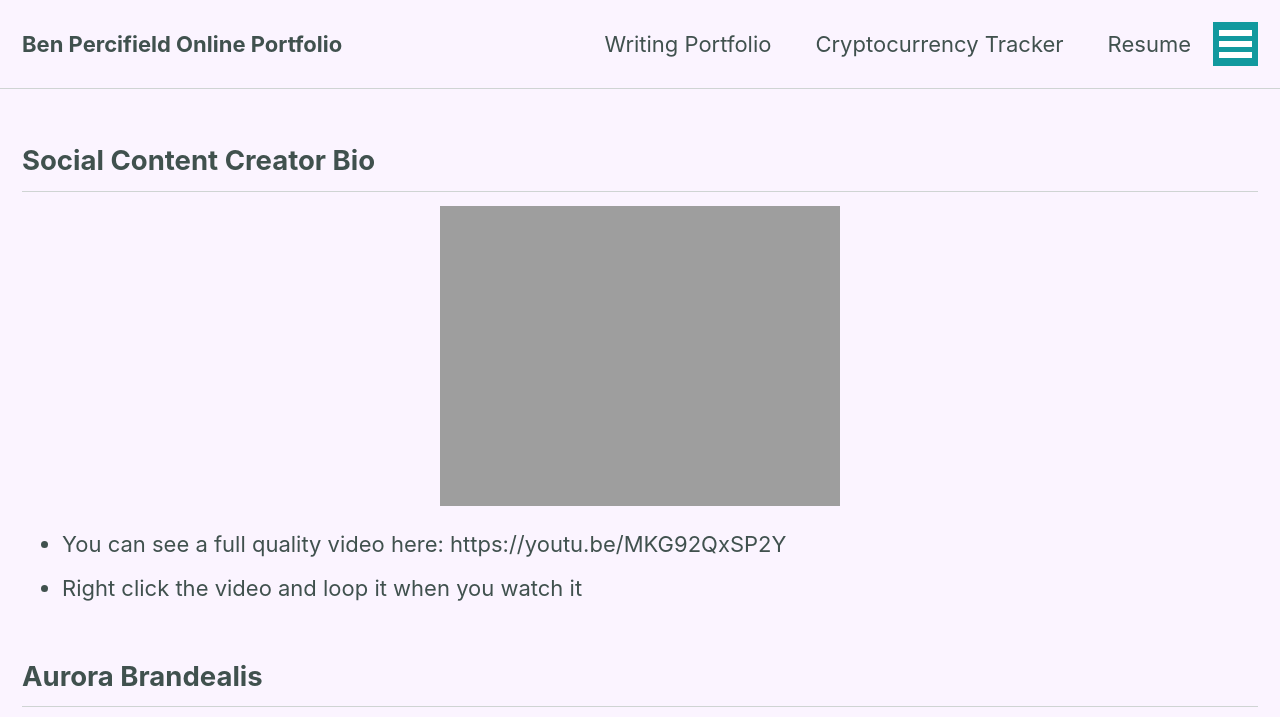
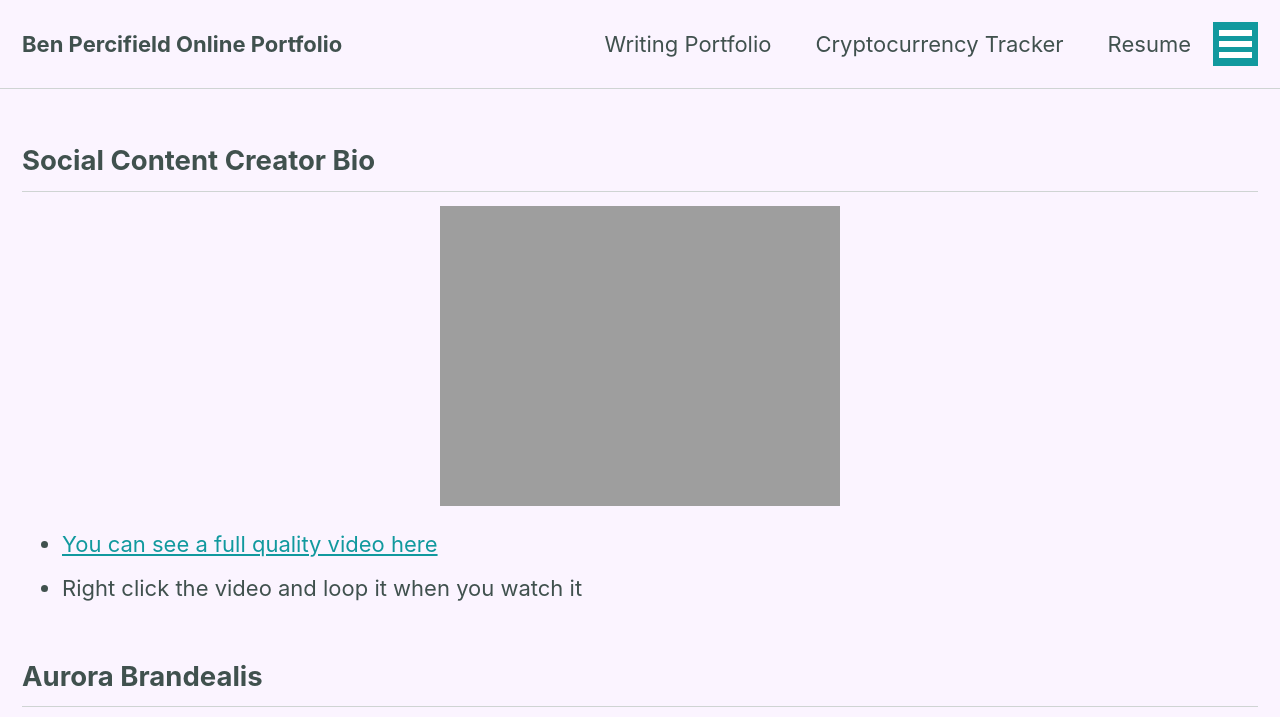
Before and after one commit to benpercifield/benpercifield.github.io, a Jekyll site: the page built from _pages/ideas.md, in a window 1280 px wide and 900 px high, cut to the strip 0-717 px from the top of the window. Built offline with Jekyll 4.4.1, drawn with Linux system fonts in a browser that asks for light colours; cached includes are drawn as plain includes; nearby versions of some CDN libraries; some of the changed lines change nothing that is shown.

Commit message:
Update ideas.md

```diff
--- a/_pages/ideas.md
+++ b/_pages/ideas.md
@@ -12,7 +12,7 @@ permalink: /ideas/
 <center>
  <IMG SRC="https://benpercifield.github.io/Social.gif">
    </center>
-* You can see a full quality video here: https://youtu.be/MKG92QxSP2Y
+* <a href="https://youtu.be/MKG92QxSP2Y">You can see a full quality video here</a>
 * Right click the video and loop it when you watch it
 
 
```
